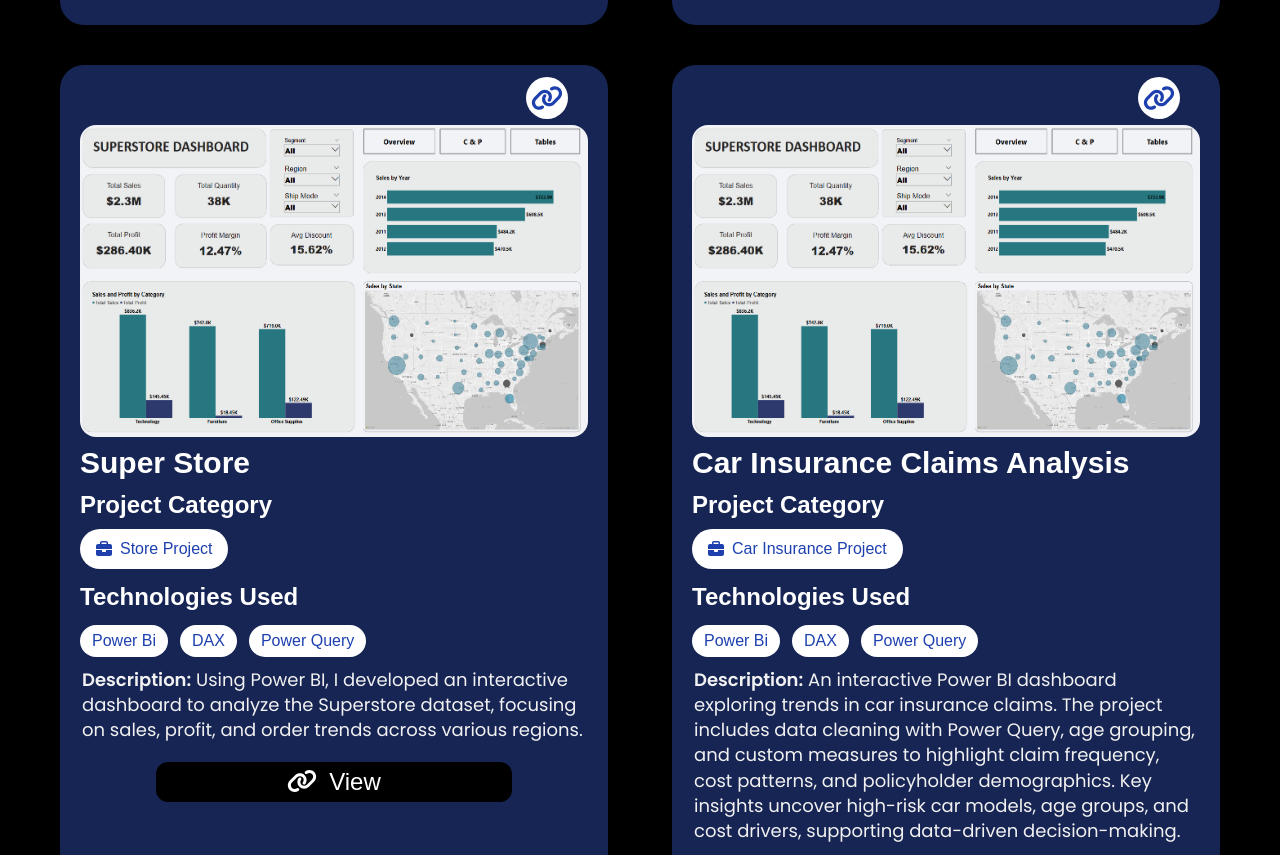
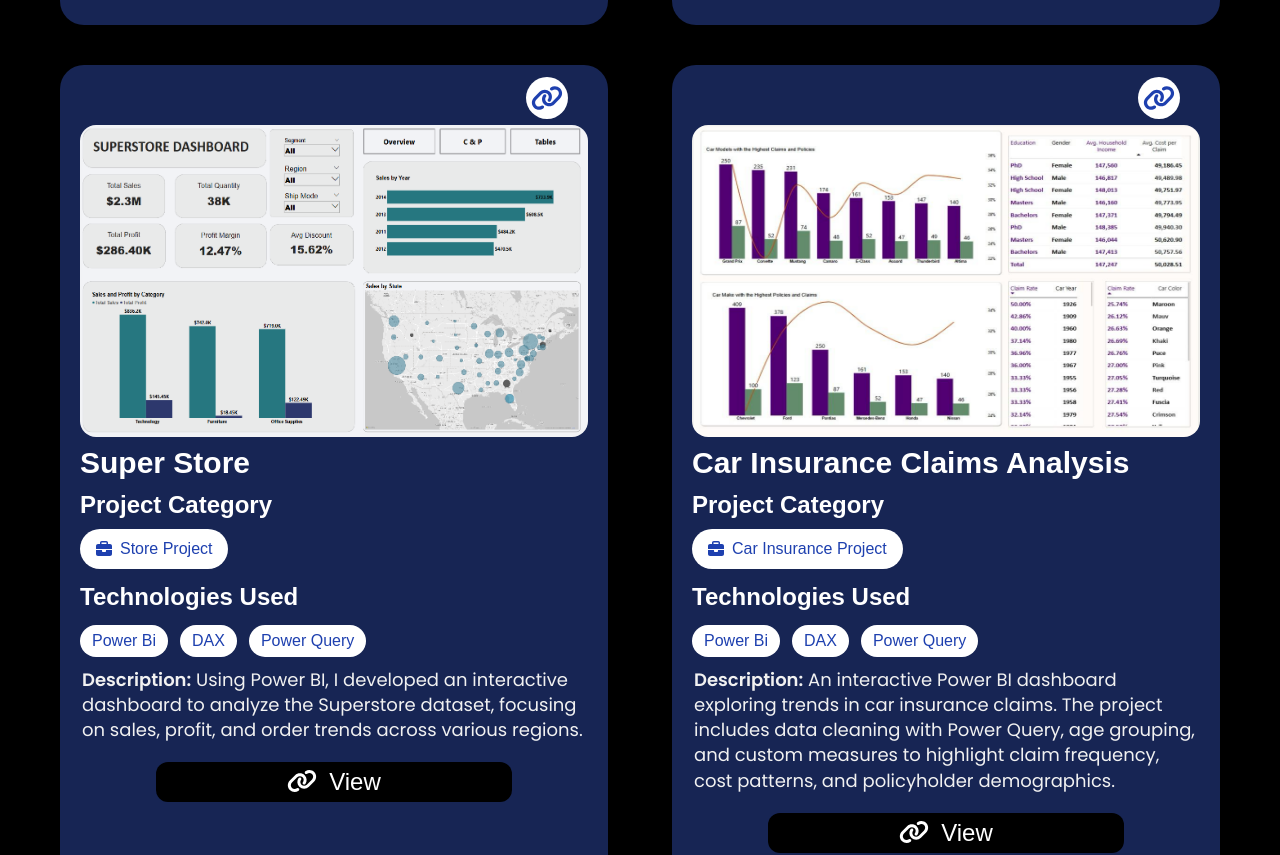
Before and after one commit to Famzy077/Client_Portfolio, a Next.js app: page / in a window 1280 px wide. Shown: the part 3015-3870 px from the top of the page. Built offline with nearby package versions, Linux system fonts and the light colour scheme; a web font is replaced by a local one.

Commit message:
production bug fixed

```diff
--- a/src/app/Components/Home.tsx
+++ b/src/app/Components/Home.tsx
@@ -22,6 +22,7 @@
 import HR_Attrition from './Images/HR_Attrition_Dashboard.png'
 import DataClearning from './Images/DataCleaning.png'
 import JobImg from './Images/job.png';
+import CarInsurance from './Images/CarInsurance.jpg'
 
 interface HomeProps {
   children: React.ReactNode;
@@ -288,7 +289,7 @@
                 <div className='p-5 mx-3 bg-blue-950 rounded-3xl relative'>
                     <Link href='https://drive.google.com/drive/folders/13Xs5QuPgTLD0bJ4zybn-vH2y81jIQEzh?usp=sharing'><FontAwesomeIcon className='absolute right-10 text-blue-800 bg-white p-[5px] cursor-pointer rounded-full top-3 w-[1.5rem] h-[1.5rem] md:w-[2rem] md:h-[2rem]' icon={faLink}/></Link>
                     <div className='mt-10 mb-2'>
-                        <Image className='rounded-2xl h-[fit-content] md:h-[19.5rem]' src={SuparStore} alt='project-image'/>
+                        <Image className='rounded-2xl h-[fit-content] md:h-[19.5rem]' src={CarInsurance} alt='project-image' title='car Insurance image'/>
                     </div>
                     <div>
                         <h1 className='text-2xl md:text-3xl font-extrabold'>Car Insurance Claims Analysis</h1>
@@ -311,7 +312,7 @@
                                 <p>Power Query</p>
                             </div>
                         </div>
-                        <p className='text-white font-serif description'><span className='font-semibold'>Description:</span> An interactive Power BI dashboard exploring trends in car insurance claims. The project includes data cleaning with Power Query, age grouping, and custom measures to highlight claim frequency, cost patterns, and policyholder demographics. Key insights uncover high-risk car models, age groups, and cost drivers, supporting data-driven decision-making.</p>
+                        <p className='text-white font-serif description'><span className='font-semibold'>Description:</span> An interactive Power BI dashboard exploring trends in car insurance claims. The project includes data cleaning with Power Query, age grouping, and custom measures to highlight claim frequency, cost patterns, and policyholder demographics. </p>
                         <div className=' text-white text-xl md:text-2xl font- rounded-xl flex justify-around my-2 mt-5 w-[100%]'>
                             <Link className='bg-black w-[70%] text-white px-3 md:px-6 p-1 rounded-xl text-center transition-transform duration-300 hover:scale-105 hover:bg-blue-600' href='https://drive.google.com/drive/folders/13Xs5QuPgTLD0bJ4zybn-vH2y81jIQEzh?usp=sharing'><FontAwesomeIcon className='text-white mr-3' icon={faLink} />View</Link>
                         </div>
```
